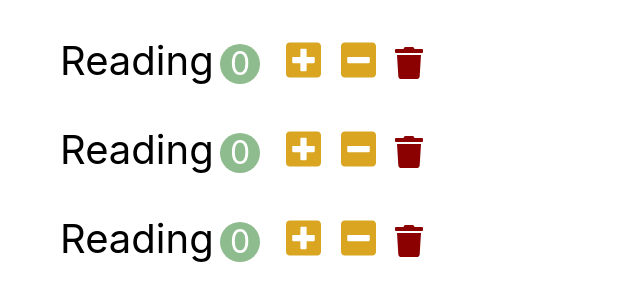
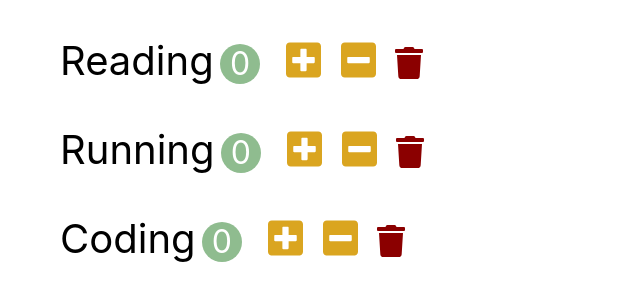
Before and after one commit to monty420420/React_template, a React (Create React App) app: page / in a window 1280 px wide. Shown: the top 300 px of the page, without its empty margins (0-640 px from the left). Built offline with nearby package versions, Linux system fonts and the light colour scheme.

Commit message:
react_props1

```diff
--- a/src/components/habit.jsx
+++ b/src/components/habit.jsx
@@ -14,10 +14,12 @@ class Habit extends Component {
      }
 
     render() {
+        console.log(this.props.habit);
+        const { name, count } = this.props.habit;
         return (
         <li className='habit'>
-        <span className="habit-name">Reading</span>
-        <span className="habit-count">{this.state.count}</span>
+        <span className="habit-name">{name}</span>
+        <span className="habit-count">{count}</span>
         <button className="habit-button habit-increase" onClick={this.handleIncrement}>
         <i className="fas fa-plus-square"></i>
         </button>
--- a/src/components/habits.jsx
+++ b/src/components/habits.jsx
@@ -4,17 +4,18 @@ import Habit from './habit';
 class Habits extends Component {
     state = {
         habits: [
-            {name: 'Reading', count: 0},
-            {name: 'Running', count: 0},
-            {name: 'Coding', count: 0},
+            { id: 1, name: 'Reading', count: 0},
+            { id: 2, name: 'Running', count: 0},
+            { id: 3, name: 'Coding', count: 0},
         ],
     };
     render() {
+
         return (
             <ul>
                 {
                     this.state.habits.map(habit => (
-                        <Habit />
+                        <Habit key={habit.id} habit={habit} />
                     ))}
             </ul>
         );
```
